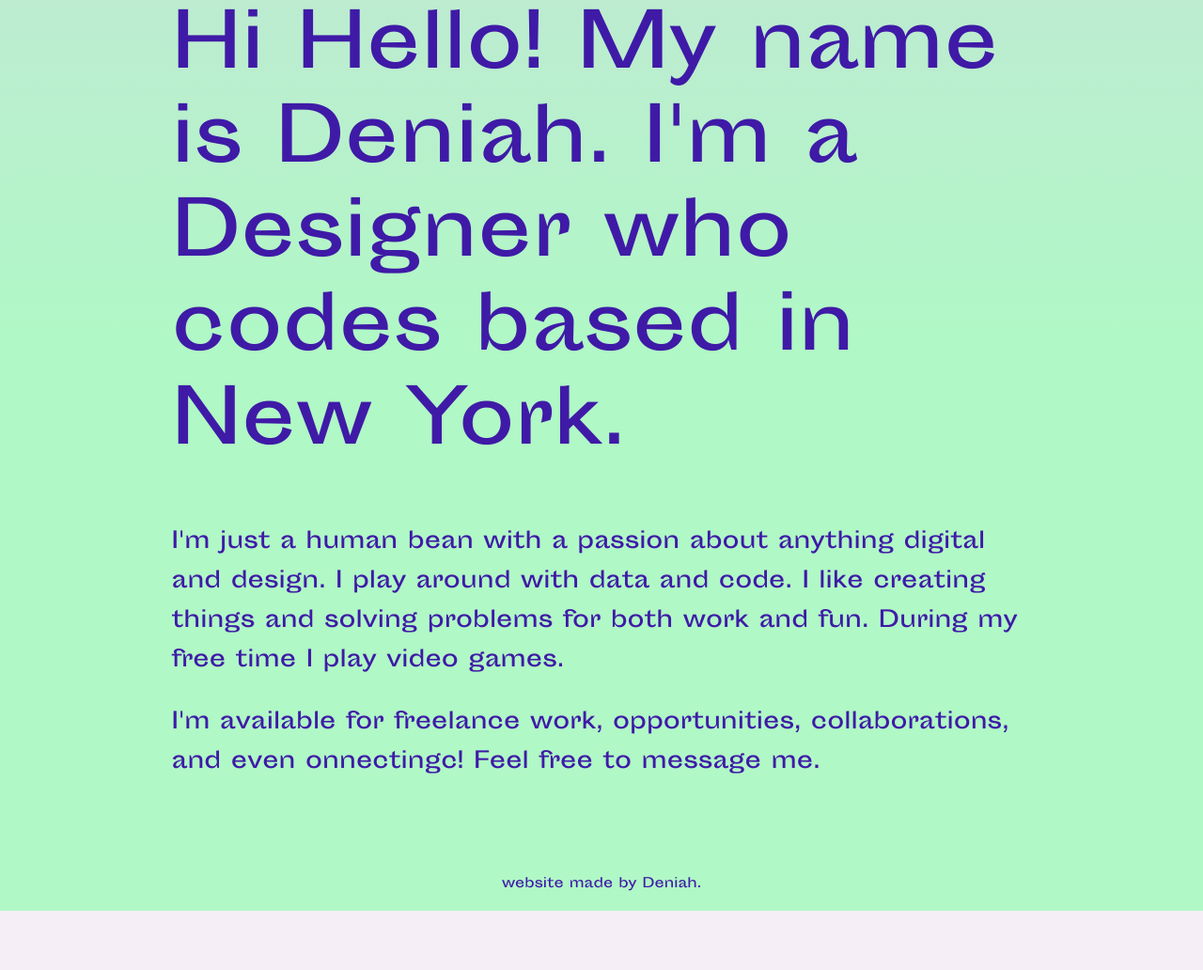
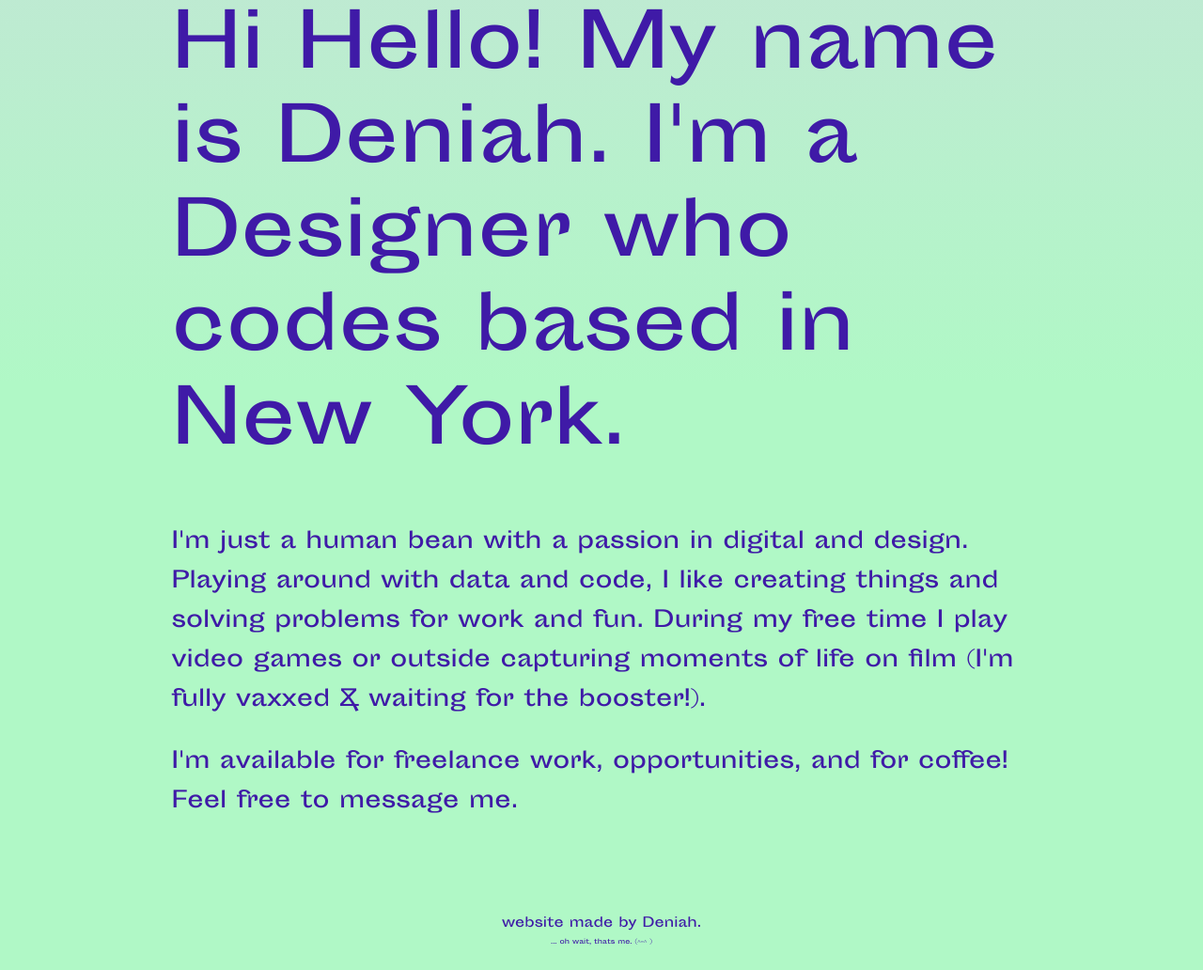
Before and after one commit to t00ns/break2021, a plain HTML site: page index.html in a window 1280 px wide. Shown: the part 1462-2494 px from the top of the page at 94% size. Before the commit the page ends 2431 px from the top, so only its background shows below. Drawn offline with Linux system fonts and the light colour scheme.

Commit message:
commit to 'main'

```diff
--- a/index.html
+++ b/index.html
@@ -77,19 +77,19 @@
       </h1>
 
       <h3>
-        <p>I'm just a human bean with a passion about anything digital and design. I play around with data and code. I like creating things and
-        solving problems for both work and fun. During my free time I play video
-        games.</p>
+        <p>I'm just a human bean with a passion in digital and design. Playing around with data and code, I like creating things and
+        solving problems for work and fun. During my free time I play video
+        games or outside capturing moments of life on film (I'm fully vaxxed & waiting for the booster!).</p>
 
         <p>
-        I'm available for freelance work, opportunities, collaborations, and
-        even onnectingc! Feel free to
+        I'm available for freelance work, opportunities, and for coffee! Feel free to
         <a href="mailto:deniahcag@gmail.com">message me</a>.</p>
       </h3>
     </div>
 
     <footer>
         website made by <a href="https://github.com/t00ns" target="_blank" rel="noopener noreferrer">Deniah</a>.
+        <sub>... oh wait, thats me. (^-^ ) </sub>
     </footer>
 
 
--- a/styles.css
+++ b/styles.css
@@ -150,6 +150,14 @@ footer {
 	font-size: 14px;
 }
 
+footer sub {
+	font-size: 7px;
+	display: block;
+	padding: 5px 0;
+}
+
+
+
 /* media queries */
 
 @media (max-width: 836px) {
```
